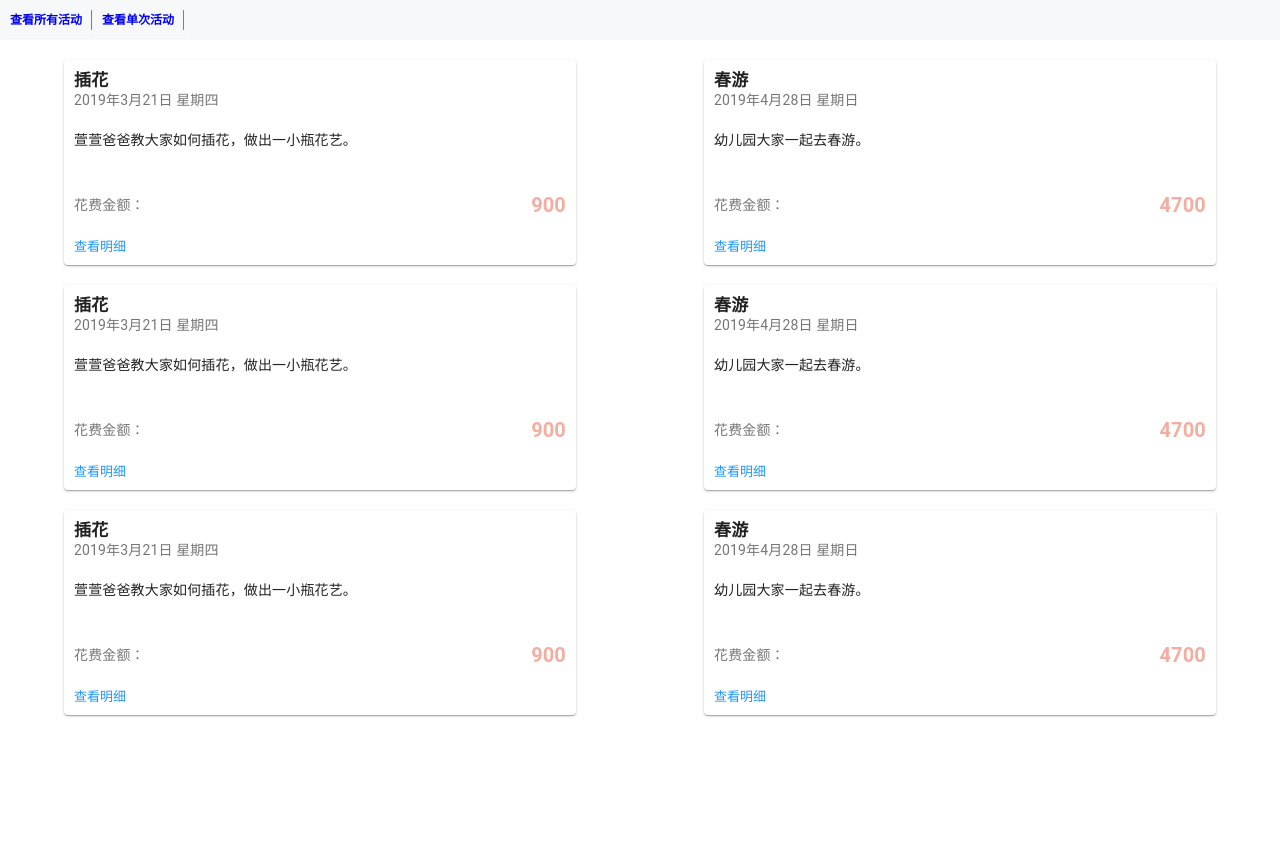
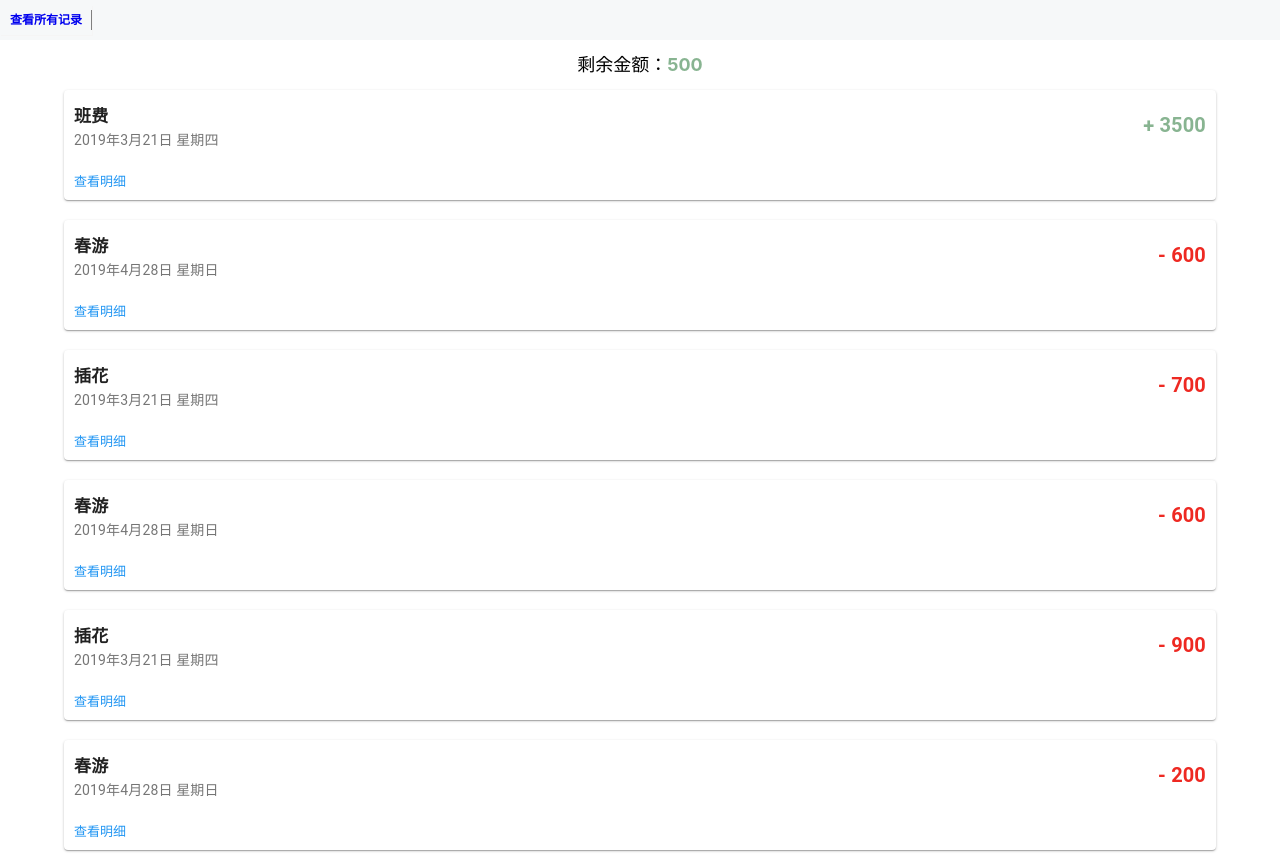
Before and after one commit to wanderyt/dj-finance, a React app: page /activities in a window 1280 px wide. Before the commit the page ends 800 px from the top, so only its background shows below. Built offline with nearby package versions, Linux system fonts and the light colour scheme.

Commit message:
Refactor activity page.

```diff
--- a/src/module/navigator/index.js
+++ b/src/module/navigator/index.js
@@ -4,11 +4,8 @@ import {Link} from 'react-router-dom';
 import './index.scss';
 
 const navigationItems = [{
-  name: '查看所有活动',
+  name: '查看所有记录',
   link: '/activities'
-}, {
-  name: '查看单次活动',
-  link: '/activity'
 }];
 
 const Navigator = (props) => {
--- /dev/null
+++ b/src/page/activities/activities.json
@@ -0,0 +1,107 @@
+[{
+  "id": 1,
+  "name": "班费",
+  "date": "2019-03-21",
+  "amount": 3500,
+  "type": 1,
+  "details": {
+    "total": 3500,
+    "number": 35,
+    "price": 100
+  }
+}, {
+  "id": 2,
+  "name": "春游",
+  "date": "2019-04-28",
+  "amount": 600,
+  "type": 2,
+  "details": {
+    "total": 900,
+    "items": [{
+      "name": "花",
+      "amount": 300
+    }, {
+      "name": "花瓶",
+      "amount": 400
+    }, {
+      "name": "包装纸",
+      "amount": 200
+    }]
+  }
+}, {
+  "id": 3,
+  "name": "插花",
+  "date": "2019-03-21",
+  "amount": 700,
+  "type": 2,
+  "details": {
+    "total": 900,
+    "items": [{
+      "name": "花",
+      "amount": 300
+    }, {
+      "name": "花瓶",
+      "amount": 400
+    }, {
+      "name": "包装纸",
+      "amount": 200
+    }]
+  }
+}, {
+  "id": 4,
+  "name": "春游",
+  "date": "2019-04-28",
+  "amount": 600,
+  "type": 2,
+  "details": {
+    "total": 900,
+    "items": [{
+      "name": "花",
+      "amount": 300
+    }, {
+      "name": "花瓶",
+      "amount": 400
+    }, {
+      "name": "包装纸",
+      "amount": 200
+    }]
+  }
+}, {
+  "id": 5,
+  "name": "插花",
+  "date": "2019-03-21",
+  "amount": 900,
+  "type": 2,
+  "details": {
+    "total": 900,
+    "items": [{
+      "name": "花",
+      "amount": 300
+    }, {
+      "name": "花瓶",
+      "amount": 400
+    }, {
+      "name": "包装纸",
+      "amount": 200
+    }]
+  }
+}, {
+  "id": 6,
+  "name": "春游",
+  "date": "2019-04-28",
+  "amount": 200,
+  "type": 2,
+  "details": {
+    "total": 900,
+    "items": [{
+      "name": "花",
+      "amount": 300
+    }, {
+      "name": "花瓶",
+      "amount": 400
+    }, {
+      "name": "包装纸",
+      "amount": 200
+    }]
+  }
+}]
--- a/src/page/activities/activity-tile/activity-details/index.js
+++ b/src/page/activities/activity-tile/activity-details/index.js
@@ -2,9 +2,11 @@ import React from 'react';
 
 import './index.scss';
 
-const ActivityDetails = ({details}) => {
+const ActivityDetails = ({type, details}) => {
   return (
     <div className='ActivityDetails'>
+      {
+        type === 2 &&
         <div className='Activity--Items'>
           {
             details.items.map((item) => (
@@ -19,6 +21,19 @@ const ActivityDetails = ({details}) => {
             <div className='Activity--TotalAmount'>{details.total}</div>
           </div>
         </div>
+      }
+      {
+        type === 1 &&
+        <div className='Activity--Items'>
+          <div className='AmountItem'>
+            <div className='Amount'>{details.number} x {details.price}</div>
+          </div>
+          <div className='Activity--Total'>
+            <div className='Activity--TotalAmountCaption'>总计</div>
+            <div className='Activity--TotalAmount'>{details.total}</div>
+          </div>
+        </div>
+      }
     </div>
   );
 };
--- a/src/page/activities/activity-tile/index.js
+++ b/src/page/activities/activity-tile/index.js
@@ -4,28 +4,10 @@ import {formatDate} from '../util';
 import './index.scss';
 import ActivityDetails from './activity-details';
 
-const ActivityTile = ({id, name, desc, date, amount}) => {
+const ActivityTile = ({id, name, date, amount, type, details}) => {
   let [isExpanded, setIsExpanded] = useState(false);
-  let [details, setDetails] = useState({});
 
   const expandDetails = () => {
-    if (!details.items) {
-      const currentDetails = {
-        total: 900,
-        items: [{
-          name: '花',
-          amount: 300,
-        }, {
-          name: '花瓶',
-          amount: 400,
-        }, {
-          name: '包装纸',
-          amount: 200,
-        }]
-      };
-
-      setDetails(currentDetails);
-    }
     setIsExpanded(true);
   };
 
@@ -36,22 +18,26 @@ const ActivityTile = ({id, name, desc, date, amount}) => {
   return (
     <div className='ActivityTile'>
       <div className='Activity--Item Activity--Header'>
-        <div className='Activity--Name'>{name}</div>
-        <div className='Activity--Date'>{formatDate(date)}</div>
-      </div>
-      <div className='Activity--Item Activity--Content'>
-        <div className='Activity--Desc'>{desc}</div>
+        <div className='Activity--Caption'>
+          <div className='Activity--Name'>{name}</div>
+          <div className='Activity--Date'>{formatDate(date)}</div>
+        </div>
+        <div className='Activity--AmountArea'>
+          <div className={`Activity--Amount ${type === 1 ? 'Activity--Income' : 'Activity--Outcome'}`}>
+            {amount}
+          </div>
+        </div>
       </div>
       {
-        isExpanded && details ?
+        isExpanded && details &&
         <div className='Activity--Item'>
-          <ActivityDetails details={details} />
+          <ActivityDetails type={type} details={details} />
         </div>
-        :
-        <div className='Activity--Item Activity--Amount'>
-          <div className='Activity--AmountCaption'>花费金额：</div>
-          <div className='Activity--AmountNumber'>{amount}</div>
-        </div>
+        // :
+        // <div className='Activity--Item Activity--Amount'>
+        //   <div className='Activity--AmountCaption'>花费金额：</div>
+        //   <div className='Activity--AmountNumber'>{amount}</div>
+        // </div>
       }
       <div className='Activity--Item Activity--Toolbar'>
         {
--- a/src/page/activities/activity-tile/index.scss
+++ b/src/page/activities/activity-tile/index.scss
@@ -12,12 +12,17 @@
   }
 
   .Activity--Header {
+    display: flex;
+    justify-content: space-between;
+    align-items: center;
+
+    .Activity--Caption {
       .Activity--Name {
         color: rgba(0, 0, 0, 0.87);
         font-size: 17px;
         font-family: "Roboto", "Helvetica", "Arial", sans-serif;
         font-weight: bold;
-      line-height: 20px;
+        margin: 2px 0;
         letter-spacing: 0.15px;
       }
       .Activity--Date {
@@ -25,44 +30,54 @@
         font-size: 14px;
         font-family: "Roboto", "Helvetica", "Arial", sans-serif;
         font-weight: 400;
-      line-height: 20px;
+        margin: 2px 0;
         letter-spacing: 0.15px;
       }
     }
 
-  .Activity--Content {
-    height: 45px;
-
-    .Activity--Desc {
-      color: rgba(0, 0, 0, 0.87);
-      font-size: 14px;
-      font-family: "Roboto", "Helvetica", "Arial", sans-serif;
-      font-weight: 400;
-      line-height: 20px;
-      letter-spacing: 0.15px;
-    }
-  }
-
-  .Activity--Amount {
-    display: flex;
-    justify-content: space-between;
-    .Activity--AmountCaption {
-      color: rgba(0, 0, 0, 0.54);
-      font-size: 14px;
-      font-family: "Roboto", "Helvetica", "Arial", sans-serif;
-      font-weight: 400;
-      line-height: 20px;
-      letter-spacing: 0.15px;
-    }
-    .Activity--AmountNumber {
-      color: rgba(223, 45, 13, 0.384);
+    .Activity--AmountArea {
       font-size: 20px;
       font-family: "Roboto", "Helvetica", "Arial", sans-serif;
       font-weight: bold;
       line-height: 21px;
       letter-spacing: 0.15px;
+      .Activity--Income {
+        color: rgba(4, 97, 24, 0.473);
+        &::before {
+          content: '+ ';
+          color: rgba(4, 97, 24, 0.473);
         }
       }
+      .Activity--Outcome {
+        color: rgba(238, 37, 30, 0.979);
+        &::before {
+          content: '- ';
+          color: rgba(238, 37, 30, 0.979);
+        }
+      }
+    }
+  }
+
+  // .Activity--Amount {
+  //   display: flex;
+  //   justify-content: space-between;
+  //   .Activity--AmountCaption {
+  //     color: rgba(0, 0, 0, 0.54);
+  //     font-size: 14px;
+  //     font-family: "Roboto", "Helvetica", "Arial", sans-serif;
+  //     font-weight: 400;
+  //     line-height: 20px;
+  //     letter-spacing: 0.15px;
+  //   }
+  //   .Activity--AmountNumber {
+  //     color: rgba(223, 45, 13, 0.384);
+  //     font-size: 20px;
+  //     font-family: "Roboto", "Helvetica", "Arial", sans-serif;
+  //     font-weight: bold;
+  //     line-height: 21px;
+  //     letter-spacing: 0.15px;
+  //   }
+  // }
 
   .Activity--Toolbar {
     padding: 10px 6px;
--- a/src/page/activities/index.js
+++ b/src/page/activities/index.js
@@ -1,45 +1,11 @@
 import React, {useState} from 'react';
 import ActivityTile from './activity-tile';
+import ACTIVITIES from './activities.json';
 
 import './index.scss';
 
-const ACTIVITIES = [{
-  id: 1,
-  name: '插花',
-  desc: '萱萱爸爸教大家如何插花，做出一小瓶花艺。',
-  date: '2019-03-21',
-  amount: 900,
-}, {
-  id: 2,
-  name: '春游',
-  desc: '幼儿园大家一起去春游。',
-  date: '2019-04-28',
-  amount: 4700,
-}, {
-  id: 3,
-  name: '插花',
-  desc: '萱萱爸爸教大家如何插花，做出一小瓶花艺。',
-  date: '2019-03-21',
-  amount: 900,
-}, {
-  id: 4,
-  name: '春游',
-  desc: '幼儿园大家一起去春游。',
-  date: '2019-04-28',
-  amount: 4700,
-}, {
-  id: 5,
-  name: '插花',
-  desc: '萱萱爸爸教大家如何插花，做出一小瓶花艺。',
-  date: '2019-03-21',
-  amount: 900,
-}, {
-  id: 6,
-  name: '春游',
-  desc: '幼儿园大家一起去春游。',
-  date: '2019-04-28',
-  amount: 4700,
-}];
+// const TYPE_INCOME = 1; // 收入
+// const TYPE_OUTCOME = 2; // 支出
 
 const Activities = (props) => {
   // const [isSelected, setIsSelected] = useState(false);
@@ -56,6 +22,15 @@ const Activities = (props) => {
   //   setSelectedAct({});
   // }
 
+  let leftAmount = 0;
+  ACTIVITIES.forEach((item) => {
+    if (item.type === 1) {
+      leftAmount += item.amount;
+    } else {
+      leftAmount -= item.amount;
+    }
+  })
+
   return (
     <div className='Activities'>
       {/* <div className='Activities--Header'>
@@ -68,6 +43,10 @@ const Activities = (props) => {
           }
         </span>
       </div> */}
+      <div className='Activities--LeftArea'>
+        <span className='Activities--LeftCaption'>剩余金额：</span>
+        <span className='Activities--LeftAmount'>{leftAmount}</span>
+      </div>
       <div className='Activities--List'>
         {
           ACTIVITIES.map((item) => (
--- a/src/page/activities/index.scss
+++ b/src/page/activities/index.scss
@@ -23,20 +23,35 @@
     }
   }
 
+  .Activities--LeftArea {
+    background-color: #FFF;
+    text-align: center;
+    padding: 10px 0 0;
+    font-size: 18px;
+    line-height: 30px;
+    height: 30px;
+    .Activities--LeftCaption {
+      font-family: "Roboto", "Helvetica", "Arial", sans-serif;
+    }
+    .Activities--LeftAmount {
+      color: rgba(4, 97, 24, 0.473);
+      font-weight: bold;
+    }
+  }
+
   .Activities--List {
-    padding: 10px 0px;
     display: flex;
     justify-content: space-around;
     flex-wrap: wrap;
 
     .ActivityTile-Item {
       margin: 10px;
-      width: 40%;
+      width: 90%;
       min-width: 180px;
 
-      @media (max-width: 400px) {
-        width: 90%;
-      }
+      // @media (max-width: 400px) {
+      //   width: 90%;
+      // }
     }
   }
 }
--- a/src/routes.js
+++ b/src/routes.js
@@ -3,6 +3,8 @@ import {Route} from 'react-router-dom';
 
 // import CircularProgress from '@material-ui/core/CircularProgress';
 import Spinner from './module/spinner';
+
+import './routes.scss';
 
 const Activities = lazy(() => import(/* webpackChunkName: "page-activities" */ './page/activities'));
 
@@ -15,7 +17,7 @@ export default (props) => (
         </div>
       }>
       {/* React routers settings */}
-      {/* <Route exact={true} path="/" component={Default}></Route> */}
+      <Route exact={true} path="/" component={Activities}></Route>
       <Route path="/activities" component={Activities}></Route>
     </Suspense>
   </div>
```
Also changed, not shown: src/routes.scss (renamed from src/page/routes.scss). Lines whose indentation alone changed are shown as unchanged.
